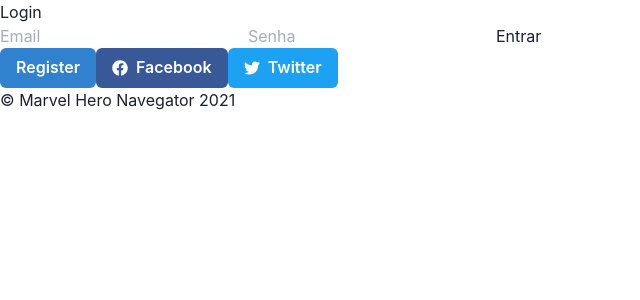
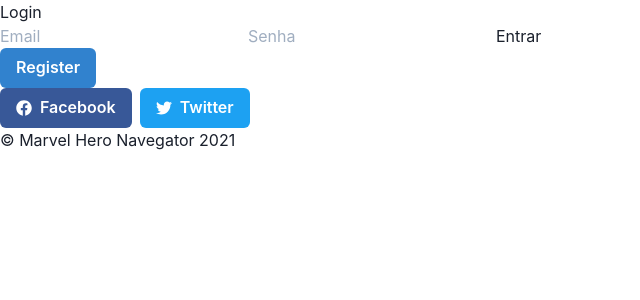
Before and after one commit to dekopossas/marvel-hero-navigator, a React (Create React App) app in the folder marvel-hero-navegator-frontend/: page / in a window 1280 px wide. Shown: the top 300 px of the page, without its empty margins (0-640 px from the left). Built offline with nearby package versions, Linux system fonts and the light colour scheme.

Commit message:
botoes de face book e twitter bem legais

```diff
--- a/marvel-hero-navegator-frontend/src/pages/Login/index.jsx
+++ b/marvel-hero-navegator-frontend/src/pages/Login/index.jsx
@@ -1,5 +1,5 @@
 import React from 'react';
-import { Button } from '@chakra-ui/react';
+import { Button, HStack } from '@chakra-ui/react';
 import { FaFacebook, FaTwitter } from 'react-icons/fa';
 
 function Login() {
@@ -32,12 +32,14 @@
         <Button colorScheme="blue" to="/register" data-testid="no-account-btn" type="button">
           Register
         </Button>
+        <HStack>
           <Button colorScheme="facebook" leftIcon={<FaFacebook />}>
             Facebook
           </Button>
           <Button colorScheme="twitter" leftIcon={<FaTwitter />}>
             Twitter
           </Button>
+        </HStack>
         <p className="mt-5 mb-3 text-muted">© Marvel Hero Navegator 2021</p>
       </form>
     </div>
```
Lines whose indentation alone changed are shown as unchanged.
